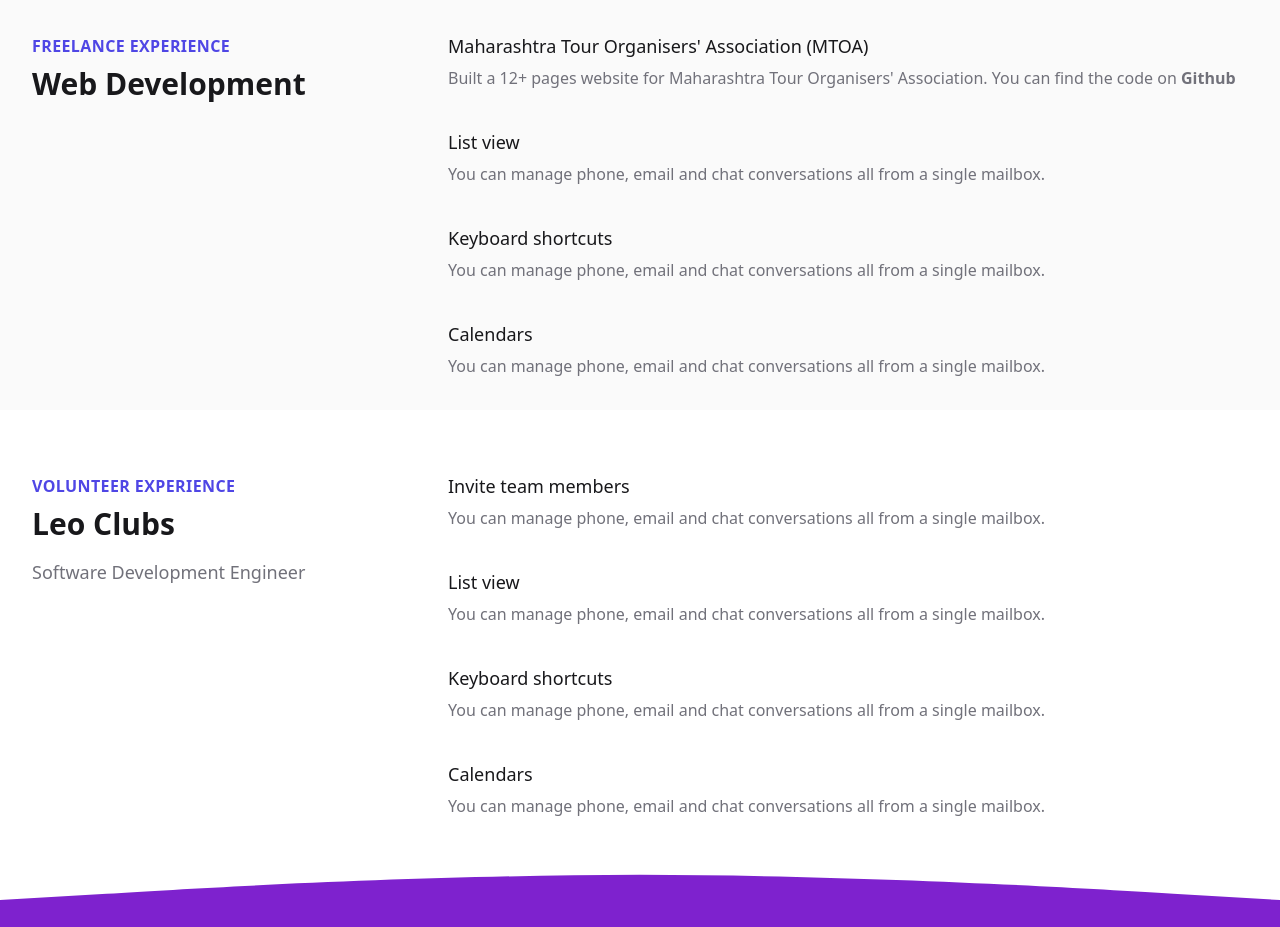
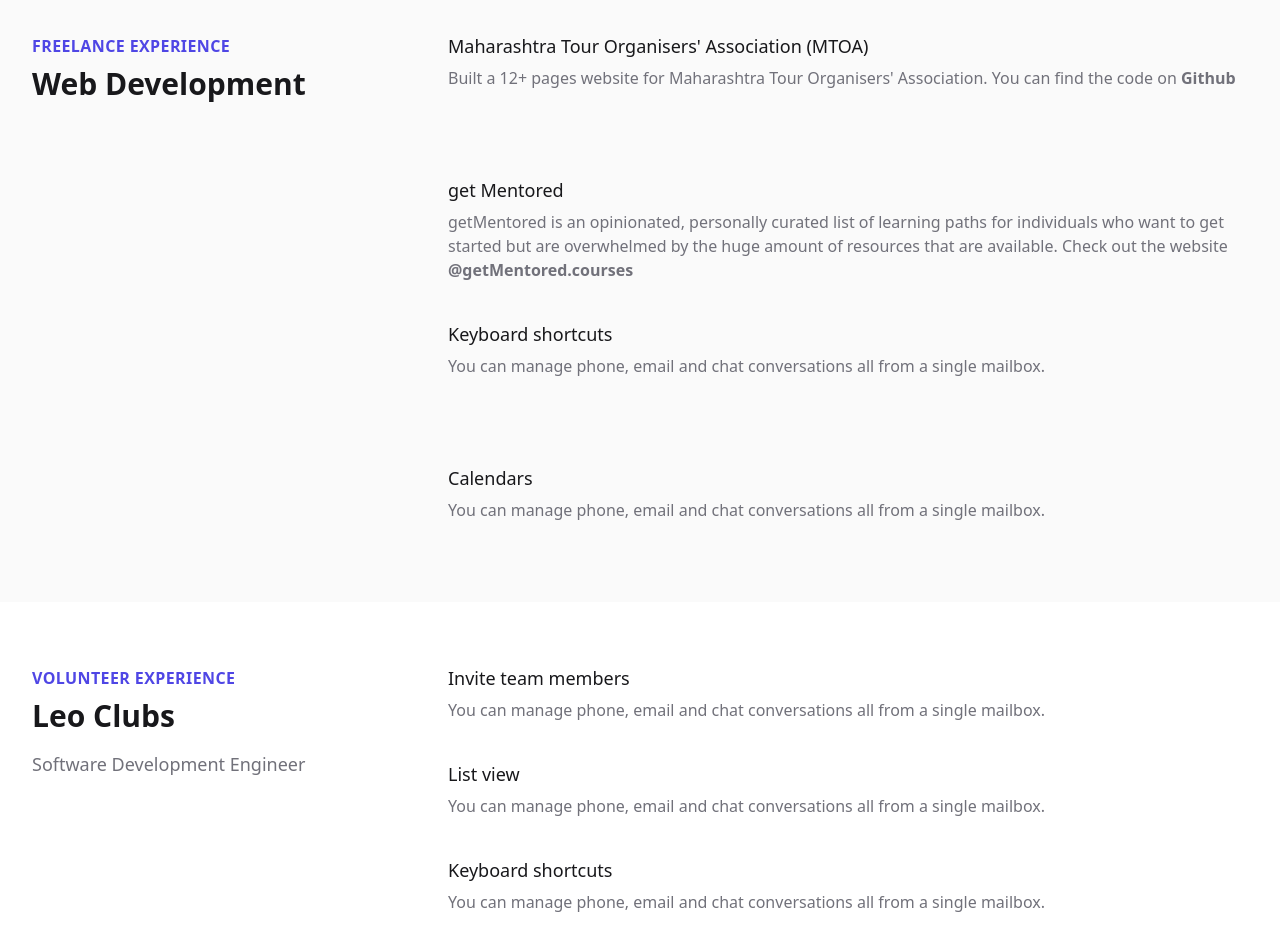
Before and after one commit to utk09/utk09.github.io, a React (Create React App) app: page / in a window 1280 px wide. Shown: the part 1440-2367 px from the top of the page. Built offline with nearby package versions, Linux system fonts and the light colour scheme; a web font is replaced by a local one.

Commit message:
added getMentored courses

```diff
--- a/src/components/freelanceexperience.jsx
+++ b/src/components/freelanceexperience.jsx
@@ -27,11 +27,15 @@
 
               <div className="relative">
                 <dt>
-                  <p className=" text-lg leading-6 font-medium text-gray-900">List view</p>
+                  <p className=" text-lg leading-6 font-medium text-gray-900">get Mentored</p>
                 </dt>
                 <dd className="mt-2  text-base text-gray-500">
-                  You can manage phone, email and chat conversations all from a single mailbox.
-              </dd>
+                  getMentored is an opinionated, personally curated list of learning paths for individuals who want to get started but are overwhelmed by the huge amount of resources that are available. Check out the website
+                   <span>
+                    <a className="font-semibold hover:text-indigo-600" href="https://getmentored.courses/" rel="noreferrer" target="_blank">{" "}@getMentored.courses
+                    </a>
+                  </span>
+                </dd>
               </div>
 
               <div className="relative">
```
